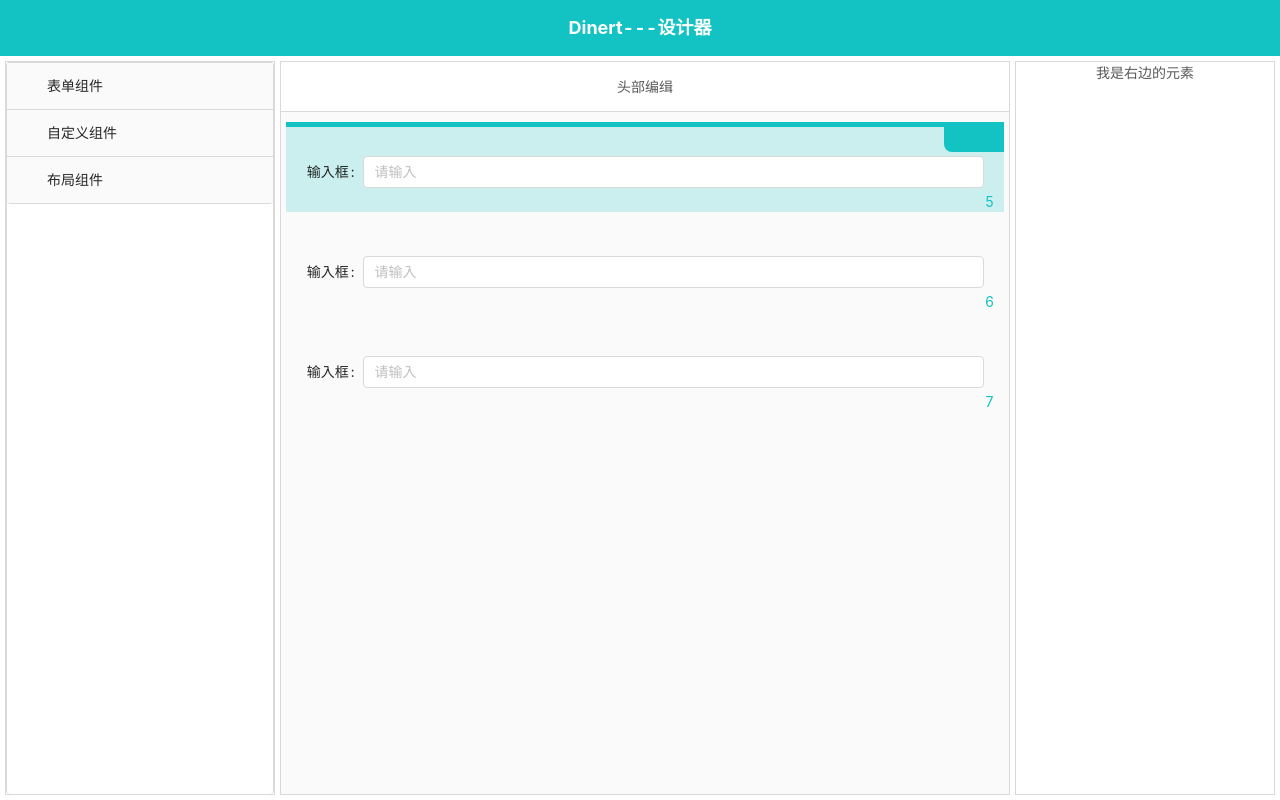
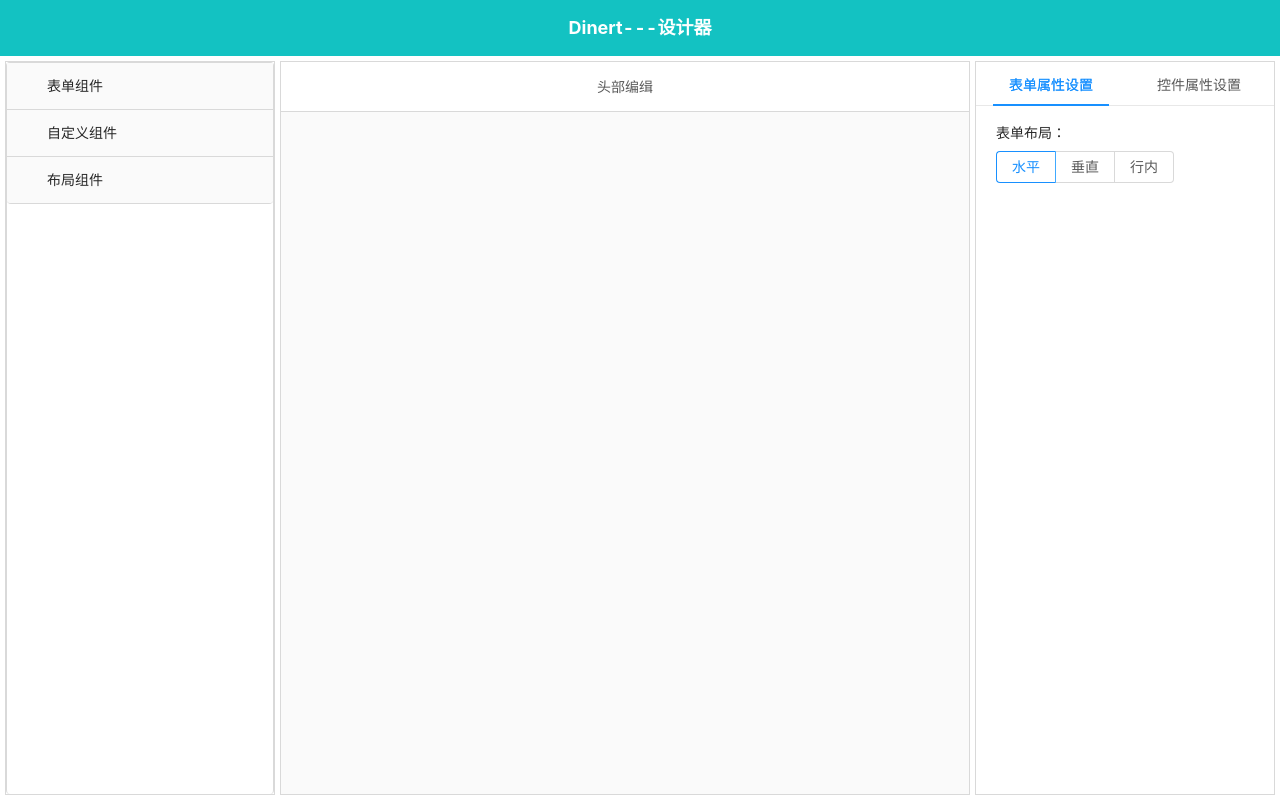
Before and after one commit to Dinert/Ant-Demo, a Vue app: page / in a window 1280 px wide. Built offline with nearby package versions, Linux system fonts and the light colour scheme.

Commit message:
设计器右侧表单属性完成

```diff
--- /dev/null
+++ b/src/components/Common/tabs.vue
@@ -0,0 +1,33 @@
+<style lang="less" scoped>
+</style>
+
+
+<template>
+  <a-tabs :default-active-key="defaultKey">
+    <a-tab-pane v-for="tabPane in tabPanes" :key="tabPane.key" :tab="tabPane.tab">
+        <slot :name="tabPane.name" :tabPane='tabPane'></slot>
+    </a-tab-pane>
+  </a-tabs>
+</template>
+
+
+<script>
+    export default {
+        name: 'Tabs',
+        props: {
+            tabPanes: {
+                type: Array,
+                default: () => {}
+            },
+            defaultKey: {
+                type: Number,
+                default: 1
+            }
+        },
+        methods: {
+            callback() {
+
+            }
+        }
+    }
+</script>
--- a/src/components/DCollapseItem/index.vue
+++ /dev/null
@@ -1,30 +0,0 @@
-<style lang="less" scoped>
-    .ant-collapse > .ant-collapse-item > .ant-collapse-header{
-        text-align: left;
-    }
-</style>
-<template>
-  <div>
-    <a-collapse accordion >
-      <a-collapse-panel key="1" header="表单组件">
-          <p>{{ text }}</p>
-      </a-collapse-panel>
-      <a-collapse-panel key="2" header="自定义组件" :disabled="false">
-        <p>{{ text }}</p>
-      </a-collapse-panel>
-      <a-collapse-panel key="3" header="布局组件">
-        <p>{{ text }}</p>
-      </a-collapse-panel>
-    </a-collapse>
-  </div>
-</template>
-<script>
-export default {
-  name: 'DCollapseItem',
-  data() {
-    return {
-      text: `A dog is a type of domesticated animal.Known for its loyalty and faithfulness,it can be found as a welcome guest in many households across the world.`,
-    };
-  },
-};
-</script>
--- /dev/null
+++ b/src/components/DFormProperty/index.vue
@@ -0,0 +1,53 @@
+<style lang="less" scoped>
+.ant-form{
+    padding: 0 20px;
+    text-align: left;
+}
+</style>
+
+
+<template>
+  <div class="property">
+    <Tabs :tabPanes="property.tabPanes" :defaultKey="property.defaultKey">
+      <template #form="{ tabPane }">
+        <a-form :layout="tabPane.form.layout">
+          <a-form-item
+            label="表单布局："
+          >
+            <a-radio-group
+              default-value="horizontal"
+              @change="$emit('handleFormLayoutChange', $event)"
+            >
+              <a-radio-button value="horizontal">水平</a-radio-button>
+              <a-radio-button value="vertical">垂直</a-radio-button>
+              <a-radio-button value="inline">行内</a-radio-button>
+            </a-radio-group>
+          </a-form-item>
+        </a-form>
+      </template>
+      <template #control>
+        <div>開外挂開外挂</div>
+      </template>
+    </Tabs>
+  </div>
+</template>
+
+<script>
+export default {
+  name: "DFormProperty",
+  props: {
+    property: {
+      type: Object,
+      default: () => {},
+    },
+  },
+  methods: {
+    handleFormLayoutChange(e) {
+        console.log(e);
+    }
+  },
+  components: {
+    Tabs: () => import("@/components/Common/tabs.vue"),
+  },
+};
+</script>
--- a/src/components/Drag/collapseDraggable.vue
+++ b/src/components/Drag/collapseDraggable.vue
@@ -72,54 +72,6 @@
         :clone="panel.draggable.clone"
         :sort="panel.draggable.sort"
         v-bind="panel.draggable.bind"
-        @move="
-          $emit(
-            (panel.draggable.event && panel.draggable.event.move) || 'move',
-            $event
-          )
-        "
-        @start="
-          $emit(
-            (panel.draggable.event && panel.draggable.event.start) || 'start',
-            $event
-          )
-        "
-        @end="
-          $emit(
-            (panel.draggable.event && panel.draggable.event.end) || 'end',
-            $event
-          )
-        "
-        @add="
-          $emit(
-            (panel.draggable.event && panel.draggable.event.add) || 'add',
-            $event
-          )
-        "
-        @change="
-          $emit(
-            (panel.draggable.event && panel.draggable.event.change) || 'change',
-            $event
-          )
-        "
-        @remove="
-          $emit(
-            (panel.draggable.event && panel.draggable.event.remove) || 'remove',
-            $event
-          )
-        "
-        @update="
-          $emit(
-            (panel.draggable.event && panel.draggable.event.update) || 'update',
-            $event
-          )
-        "
-        @sort="
-          $emit(
-            (panel.draggable.event && panel.draggable.event.sort) || 'sort',
-            $event
-          )
-        "
       >
         <transition-group class="draggable-group" tag="ul" name="list">
           <li
--- a/src/plugins/ant-ui.js
+++ b/src/plugins/ant-ui.js
@@ -1,5 +1,5 @@
 import Vue from 'vue'
-import { Button, Form, Input, Radio, Dropdown, Menu, Icon, TreeSelect, Cascader, Select, Divider, Collapse} from 'ant-design-vue';
+import { Button, Form, Input, Radio, Dropdown, Menu, Icon, TreeSelect, Cascader, Select, Divider, Collapse, Tabs} from 'ant-design-vue';
 
 Vue.component(Button.name, Button);
 Vue.component(Form.name, Form);
@@ -19,3 +19,5 @@ Vue.component(Select.Option.name, Select.Option);
 Vue.component(Divider.name, Divider);
 Vue.component(Collapse.name, Collapse);
 Vue.component(Collapse.Panel.name, Collapse.Panel);
+Vue.component(Tabs.name, Tabs);
+Vue.component(Tabs.TabPane.name, Tabs.TabPane);
--- a/src/views/Home.vue
+++ b/src/views/Home.vue
@@ -43,7 +43,7 @@
       }
     }
     &-right {
-      width: 260px;
+      width: 300px;
       border: 1px solid #d9d9d9;
     }
   }
@@ -55,7 +55,7 @@
 
 <template>
   <section class="home">
-    <header class="home-header" @click="headerClick">Dinert---设计器</header>
+    <header class="home-header">Dinert---设计器</header>
     <main class="home-main">
       <div class="home-main-left">
         <CollapseDraggable :collapse="collapse" @add-list="addList" />
@@ -74,8 +74,7 @@
         </div>
       </main>
       <div class="home-main-right">
-        我是右边的元素
-        <!-- <input type="text" v-model="form.draggable[form.draggable.index].label" /> -->
+        <DFormProperty :property="property" @handleFormLayoutChange="handleFormLayoutChange"/>
       </div>
     </main>
     <footer class="home-footer" v-if="isFooter">底部</footer>
@@ -118,10 +117,10 @@ export default {
                 for (var prop in obj) {
                   result[prop] = obj[prop];
                 }
-                result["id"] = Math.random();
+                result["id"] = result.type + "_" + new Date().valueOf();
                 return result;
               },
-              id: Math.random(),
+              id: new Date().valueOf(),
             },
           },
           { header: "自定义组件", id: 2 },
@@ -141,34 +140,27 @@ export default {
           id: Math.random(),
           sort: true,
           index: 0,
-          list: [
-            {
-              type: "input",
-              label: "输入框",
-              id: 5,
-              placeholder: "请输入",
-              label: "输入框",
-              labelCol: { span: 2 },
-              wrapperCol: { span: 22 },
-            },
-            {
-              type: "input",
-              id: 6,
-              label: "输入框",
-              placeholder: "请输入",
-              labelCol: { span: 2 },
-              wrapperCol: { span: 22 },
-            },
-            {
-              type: "input",
-              label: "输入框",
-              id: 7,
-              placeholder: "请输入",
-              labelCol: { span: 2 },
-              wrapperCol: { span: 22 },
-            },
-          ]
+          list: []
         }
+      },
+      property: {
+        tabPanes: [
+          {
+            key: 1,
+            tab: '表单属性设置',
+            name: 'form',
+            form: {
+              layout: 'vertical',
+
+            }
+          },
+          {
+            key: 2,
+            tab: '控件属性设置',
+            name: 'control'
+          }
+        ],
+        defaultKey: 1,
       },
       isFooter: false,
     };
@@ -176,16 +168,6 @@ export default {
   methods: {
     move(e) {
       console.log(e);
-    },
-    headerClick() {
-      if (this.form.layout === "horizontal") {
-        this.form.layout = "vertical";
-      } else if (this.form.layout === "vertical") {
-        this.form.layout = "inline";
-      } else {
-        this.form.layout = "horizontal";
-      }
-      this.$set(this.options2, 0, this.options2);
     },
     change({ moved, added }) {
       if (moved && this.form.draggable.index !== moved.newIndex) {
@@ -200,16 +182,19 @@ export default {
       for (let prop in list) {
         result[prop] = list[prop];
       }
-      result["id"] = Math.random();
+      result["id"] = result.type + "_" + new Date().valueOf();
       this.form.draggable.list.push(result);
       this.form.draggable.index = this.form.draggable.list.length - 1;
     },
+    handleFormLayoutChange(e) {
+        this.form.layout = e.target.value;
+    }
   },
   components: {
     CollapseDraggable: () => import("@/components/Drag/collapseDraggable.vue"),
     FormDraggable: () => import("@/components/Drag/formDraggable.vue"),
     DOperation: () => import("@/components/DOperation/index.vue"),
-    DCollapseItem: () => import("@/components/DCollapseItem/index.vue"),
+    DFormProperty: () => import("@/components/DFormProperty/index.vue")
   },
 };
 </script>
```
